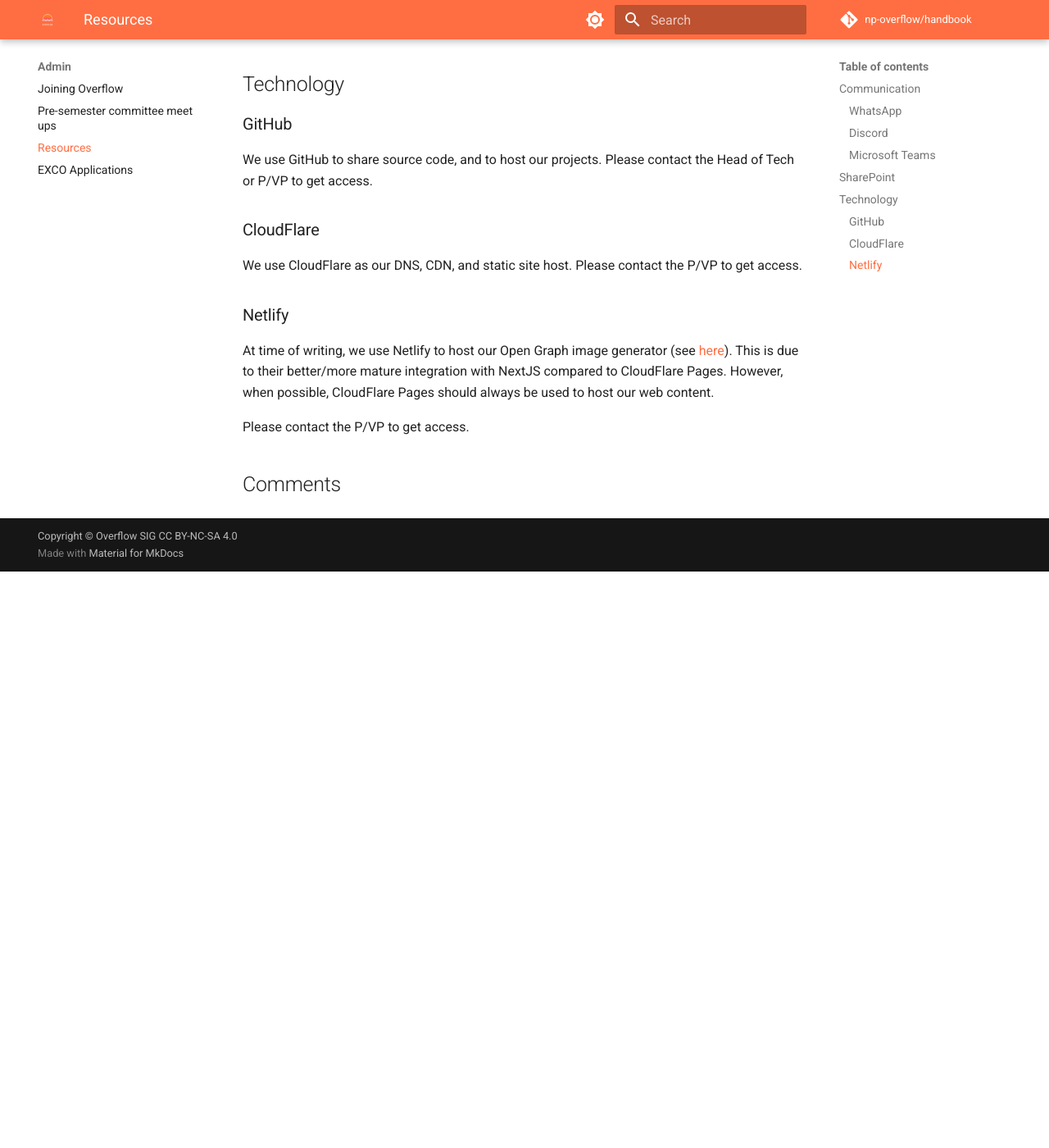
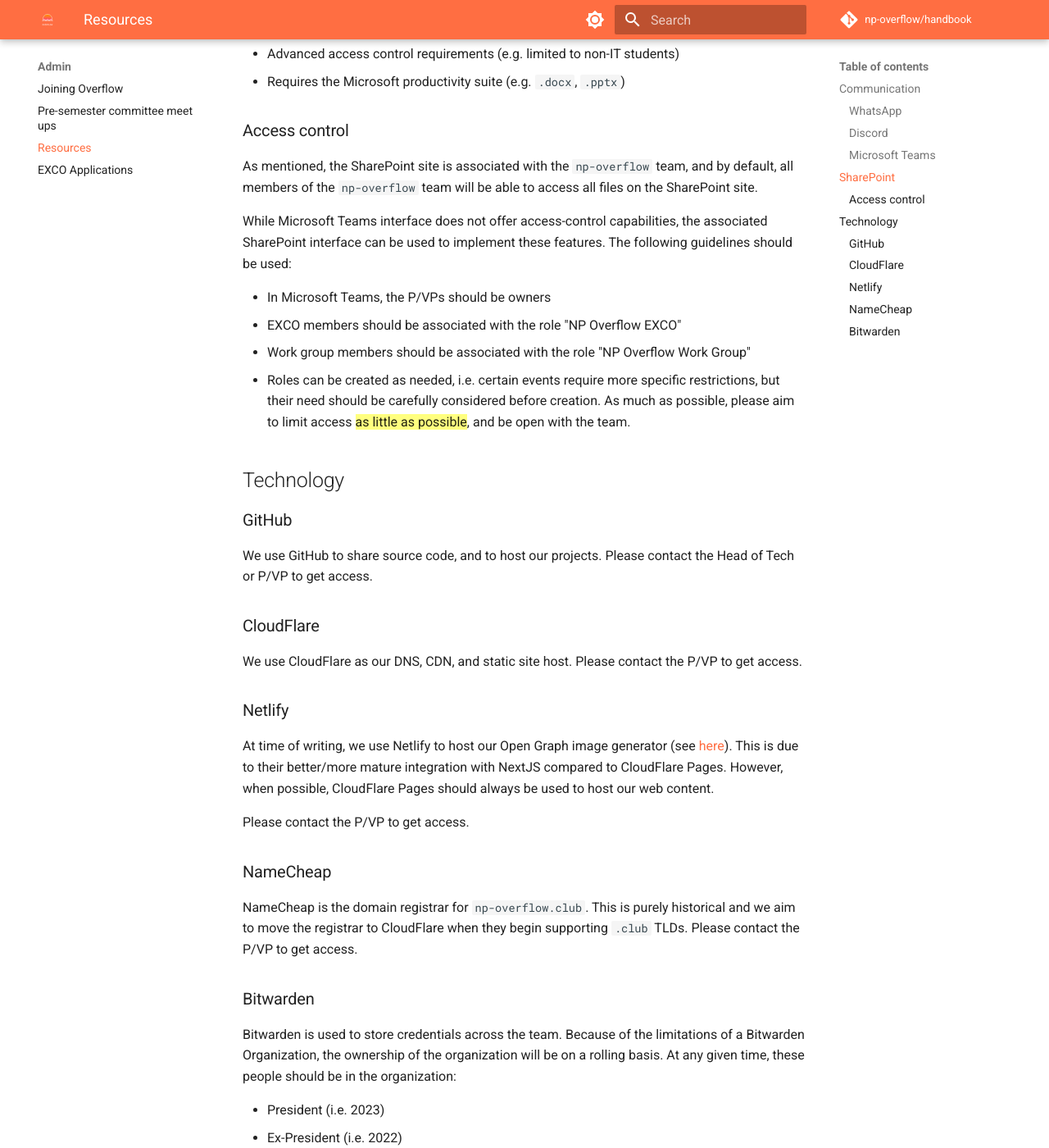
Before and after one commit to np-overflow/handbook, an MkDocs documentation site: the page built from docs/admin/resources.md, in a window 1280 px wide and 1400 px high, scrolled down 2033 px. Shown: the whole window at 82% size. Built offline with MkDocs 1.6.1 and Material for MkDocs 9.7.7, drawn with Linux system fonts in a browser that asks for light colours; comment, search, counter and statistics services are not loaded; before the commit the page ends 2730 px from its top, so only the background shows below that; some of the changed text lies outside the part shown.

Commit message:
feat: add sharepoint docs

```diff
--- a/docs/admin/resources.md
+++ b/docs/admin/resources.md
@@ -13,13 +13,15 @@
 
 **Task management**
 
-* Microsoft Planner
+* Notion
 
 **Technology**
 
 * [GitHub](https://github.com/np-overflow)
 * CloudFlare
 * Netlify
+* NameCheap
+* Bitwarden
 
 **Publicity**
 
@@ -61,8 +63,7 @@ These are the Teams channels we have:
 
 ## SharePoint
 
-We use SharePoint sites that are attached to the Microsoft Team's Teams above (i.e each Team has is its own SharePoint
-site).
+We use SharePoint sites that are attached to the Microsoft Team's Teams above (i.e each Team has is its own SharePoint site).
 
 !!! danger "Important"
 
@@ -73,6 +74,17 @@ You should use SharePoint to store files that are:
 * Highly collaborative (e.g. presentations, documents)
 * Advanced access control requirements (e.g. limited to non-IT students)
 * Requires the Microsoft productivity suite (e.g. `.docx`, `.pptx`)
+
+### Access control
+
+As mentioned, the SharePoint site is associated with the `np-overflow` team, and by default, all members of the `np-overflow` team will be able to access all files on the SharePoint site.
+
+While Microsoft Teams interface does not offer access-control capabilities, the associated SharePoint interface can be used to implement these features. The following guidelines should be used:
+
+* In Microsoft Teams, the P/VPs should be owners
+* EXCO members should be associated with the role "NP Overflow EXCO"
+* Work group members should be associated with the role "NP Overflow Work Group"
+* Roles can be created as needed, i.e. certain events require more specific restrictions, but their need should be carefully considered before creation. As much as possible, please aim to limit access ==as little as possible==, and be open with the team.
 
 ## Technology
 
@@ -89,3 +101,16 @@ We use CloudFlare as our DNS, CDN, and static site host. Please contact the P/VP
 At time of writing, we use Netlify to host our Open Graph image generator (see [here](https://github.com/np-overflow/og)). This is due to their better/more mature integration with NextJS compared to CloudFlare Pages. However, when possible, CloudFlare Pages should always be used to host our web content.
 
 Please contact the P/VP to get access.
+
+### NameCheap
+
+NameCheap is the domain registrar for `np-overflow.club`. This is purely historical and we aim to move the registrar to CloudFlare when they begin supporting `.club` TLDs. Please contact the P/VP to get access.
+
+### Bitwarden
+
+Bitwarden is used to store credentials across the team. Because of the limitations of a Bitwarden Organization, the ownership of the organization will be on a rolling basis. At any given time, these people should be in the organization:
+
+* President (i.e. 2023)
+* Ex-President (i.e. 2022)
+
+During the handover process, the Ex-President (i.e. 2022) will be removed, and the President (i.e. 2023) will add the new President (i.e. 2024).
```
